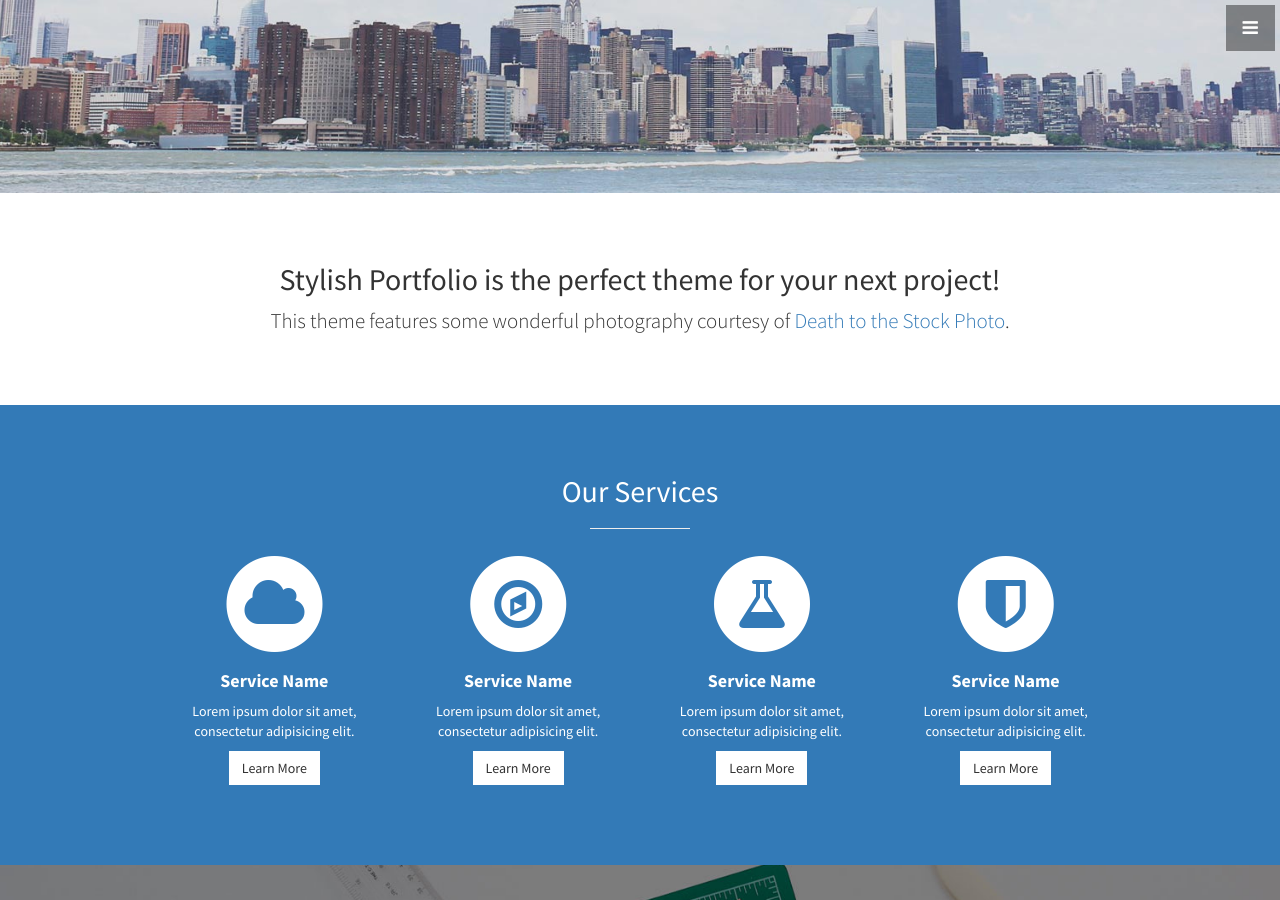
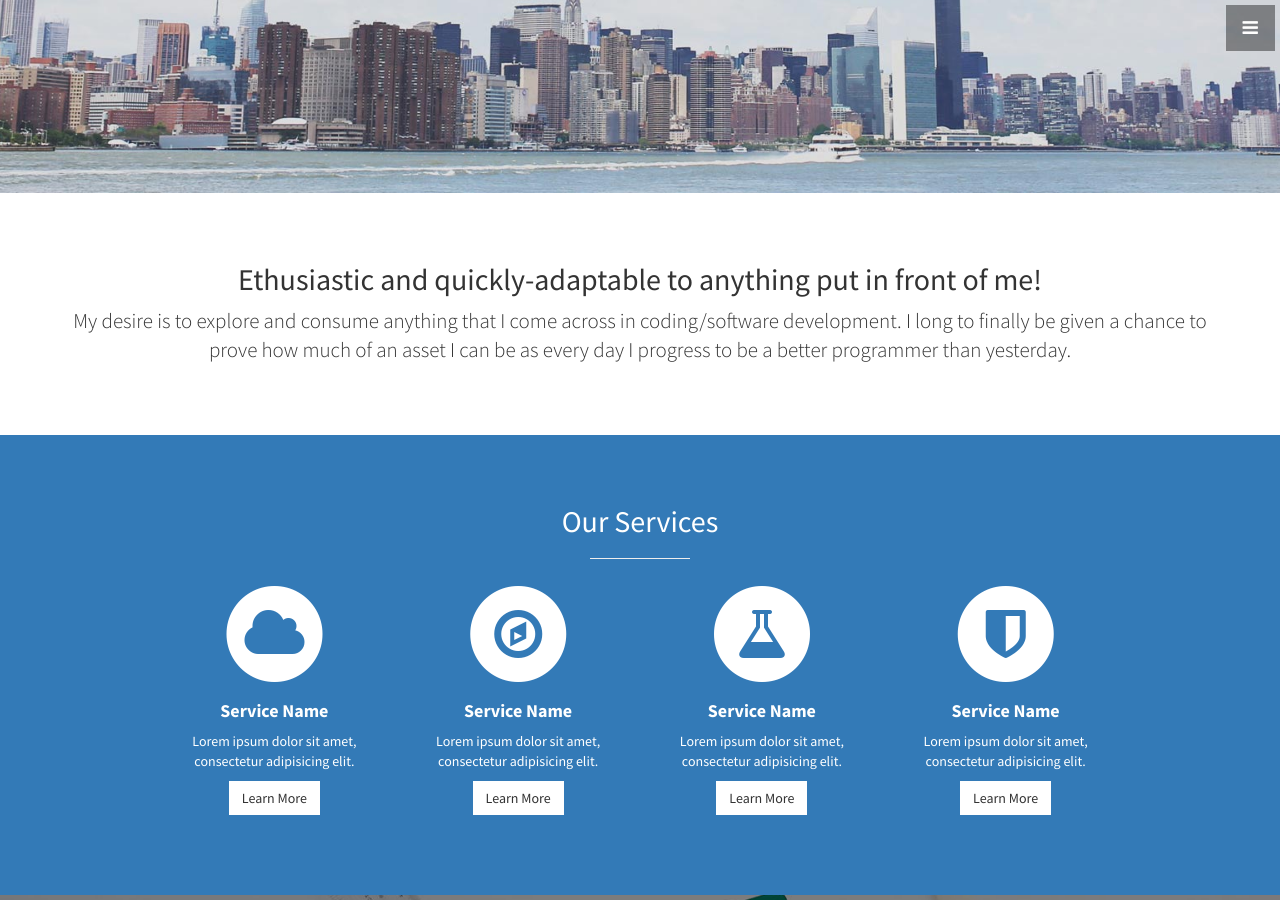
Before and after one commit to henryqbonilla/henryqbonilla.github.io, a Jekyll site: the page built from index.html, in a window 1280 px wide and 900 px high, scrolled down 707 px. Built offline with Jekyll 4.4.1, drawn with Linux system fonts in a browser that asks for light colours.

Commit message:
Update about.html

```diff
--- a/_includes/about.html
+++ b/_includes/about.html
@@ -2,8 +2,9 @@
   <div class="container">
     <div class="row">
       <div class="col-lg-12 text-center">
-        <h2>Stylish Portfolio is the perfect theme for your next project!</h2>
-        <p class="lead">This theme features some wonderful photography courtesy of <a target="_blank" href="http://join.deathtothestockphoto.com/">Death to the Stock Photo</a>.</p>
+        <h2>Ethusiastic and quickly-adaptable to anything put in front of me! </h2>
+        <p class="lead">My desire is to explore and consume anything that I come across in coding/software development.
+          I long to finally be given a chance to prove how much of an asset I can be as every day I progress to be a better programmer than yesterday.</p>
       </div>
     </div>
     <!-- /.row -->
```
